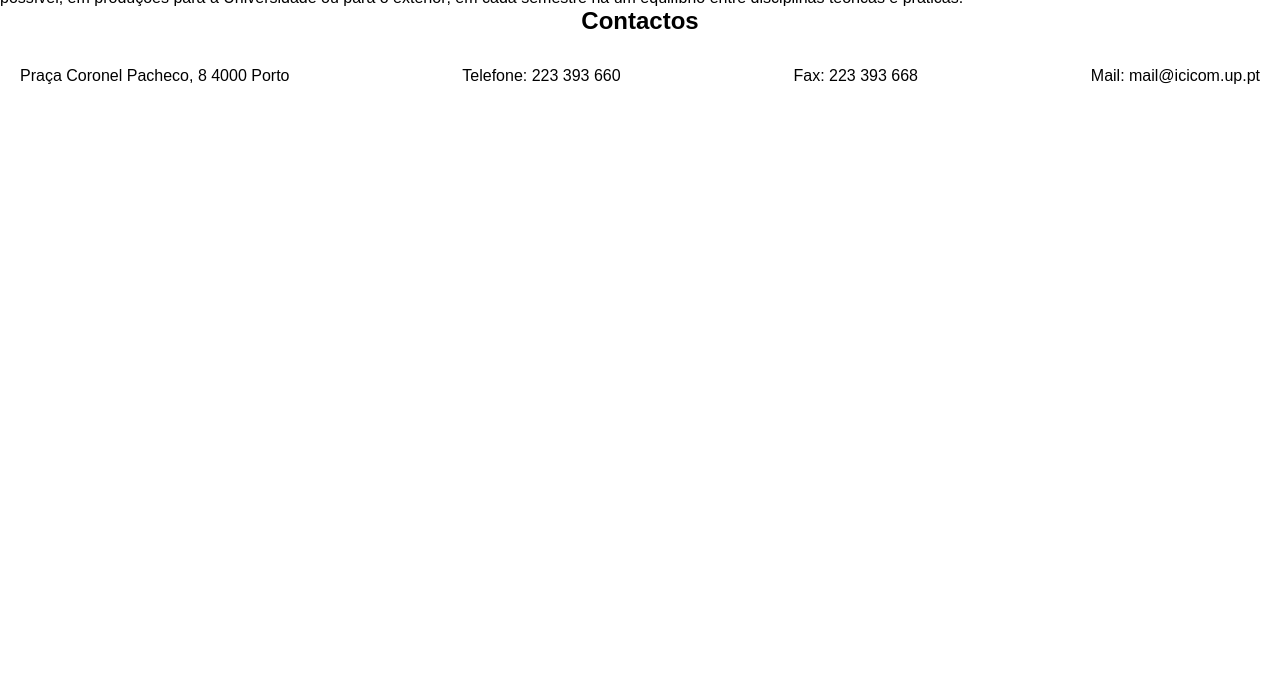
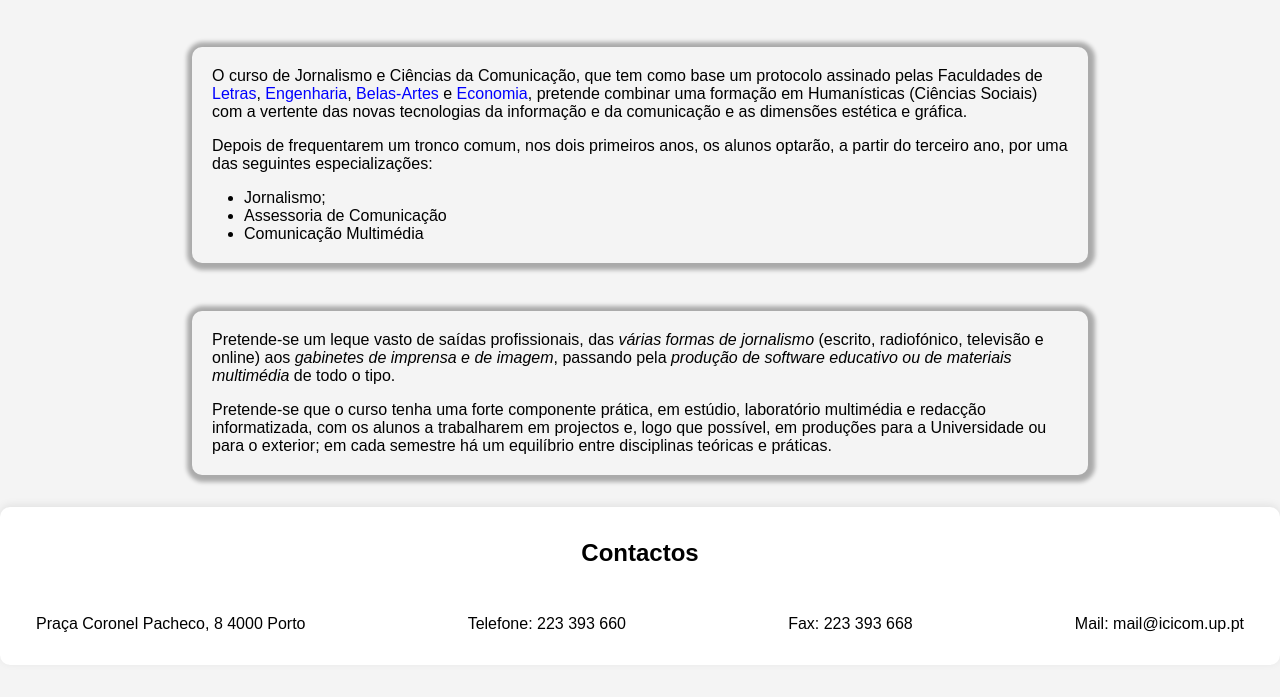
Before and after one commit to xOmilk/Estudos-Web, a PHP site: the page made by 8 - Folhas de Estilo/08.3 - documento.html in a window 1280 px wide. Shown: the part 561-1258 px from the top of the page. Before the commit the page ends 645 px from the top, so only its background shows below. Run offline with PHP 8.4, Linux system fonts and the light colour scheme.

Commit message:
Finalização Folhas de estilo

```diff
--- a/8 - Folhas de Estilo/08.3 - documento.html
+++ b/8 - Folhas de Estilo/08.3 - documento.html
@@ -5,7 +5,7 @@
 <head>
 	<title>Untitled Document</title>
 	<meta http-equiv="Content-Type" content="text/html; charset=utf-8">
-	<link rel="stylesheet" href="./docStyles.css">
+	<link rel="stylesheet" href="docStyles.css">
 </head>
 
 <body lang="pt">
@@ -17,8 +17,12 @@
 	</header>
 
 	<main>
+		<div class="image">
+			<img src="https://storage.googleapis.com/novo-blog-wordpress/2023/07/a14f1761-curso-jornalismo.jpg">
+		</div>
 
-		<p><img src="https://storage.googleapis.com/novo-blog-wordpress/2023/07/a14f1761-curso-jornalismo.jpg">O curso
+		<div class="card">
+			<p>O curso
 				de
 				Jornalismo e Ciências da Comunicação, que tem como base um protocolo
 				assinado pelas Faculdades de <a href="http://www.letras.up.pt">Letras</a>, <a
@@ -27,21 +31,30 @@
 				combinar uma formação em Humanísticas (Ciências Sociais) com a vertente das novas
 				tecnologias da informação e da comunicação e as dimensões estética e gráfica.</p>
 			<p>Depois de frequentarem um tronco comum, nos dois primeiros anos, os alunos optarão,
-			a partir do terceiro ano, por uma das seguintes especializações:
+				a partir do terceiro ano, por uma das seguintes especializações:</p>
 			<ul>
 				<li>Jornalismo;</li>
 				<li>Assessoria de Comunicação</li>
 				<li>Comunicação Multimédia</li>
 			</ul>
+		</div>
+		<div class="card">
+			<p>
 				Pretende-se um leque vasto de saídas profissionais, das <em>várias formas de
 					jornalismo</em> (escrito, radiofónico, televisão e online) aos <em>gabinetes de imprensa
 					e de imagem</em>, passando pela <em>produção de software educativo ou de materiais multimédia</em>
-		de todo o tipo.</p>
-		<p>Pretende-se que o curso tenha uma forte componente prática, em estúdio,
+				de todo o tipo.
+			</p>
+
+
+			<p>
+				Pretende-se que o curso tenha uma forte componente prática, em estúdio,
 				laboratório multimédia e redacção informatizada, com os alunos a trabalharem
 				em projectos e, logo que possível, em produções para a Universidade ou para
 				o exterior; em cada semestre há um equilíbrio entre disciplinas teóricas e
-			práticas.</p>
+				práticas.
+			</p>
+		</div>
 	</main>
 
 	<footer>
--- a/8 - Folhas de Estilo/docStyles.css
+++ b/8 - Folhas de Estilo/docStyles.css
@@ -4,8 +4,20 @@
 	padding: 0;
 }
 
+.image {
+	display: flex;
+	justify-content: center;
+	align-items: center;
+}
+.image img{
+	border-radius: 10px;
+	width: 768px;
+	height: 348px;
+}
+
 body {
 	font-family: Arial, Helvetica, sans-serif;
+	background-color: #f4f4f4;
 }
 
 header {
@@ -14,33 +26,82 @@ header {
 	justify-content: center;
 	align-items: center;
 	gap: 1.2rem;
+	background: #fff;
+	box-shadow: 0 2px 8px 0 rgba(0, 0, 0, 0.08);
+	border-radius: 10px;
+	padding: 2rem 1rem;
+	margin-top: 2rem;
+	margin-bottom: 1.5rem;
 
 	* {
 		letter-spacing: 1.5pt;
 	}
 }
 
+a {
+	text-decoration: none;
+	color: blue;
+}
+a:hover {
+	text-decoration: underline;
+}
+
 main {
+	margin: auto auto;
+	max-width: 70%;
+	display: flex;
+	flex-flow: column wrap;
+	align-items: center;
+	justify-content: center;
+	gap: 3rem;
+	margin-bottom: 2rem;
+	margin-top: 2rem;
+}
+
+.card {
+	padding: 20px;
+	box-shadow: 1px 1px 4px 6px rgb(0, 0, 0, 0.3);
+	border-radius: 10px;
+	display: flex;
+	flex-flow: column;
+	gap: 1rem;
+}
+
+.card ul {
+	margin: 0 2rem;
 }
 
 footer {
 	display: flex;
 	flex-flow: column;
 	gap: 2rem;
+	background: #fff;
+	box-shadow: 0 -2px 8px 0 rgba(0, 0, 0, 0.08);
+	border-radius: 10px;
+	padding: 2rem 1rem;
+	margin-bottom: 2rem;
 
 	h2 {
 		text-align: center;
+		margin-bottom: 1rem;
 	}
 
 	.info {
+		padding: 0;
 		display: flex;
 		flex-flow: row wrap;
 		justify-content: space-between;
 		align-items: center;
 		margin: 0 20px;
+		gap: 1rem;
 
 		* {
 			display: inline !important;
 		}
+
+		p {
+			margin: 0;
+			font-size: 1rem;
+		}
 	}
 }
```
Lines whose indentation alone changed are shown as unchanged.
